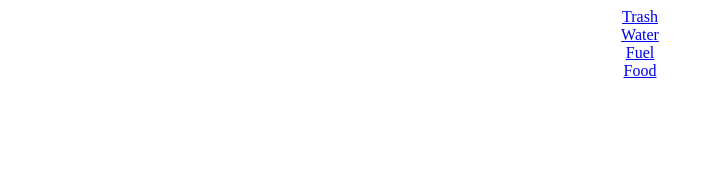
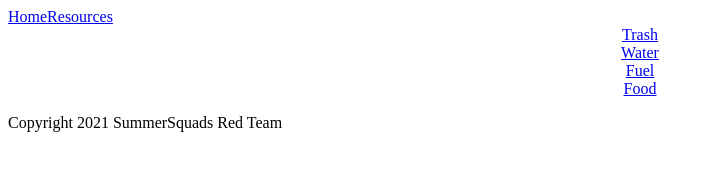
Before and after one commit to Summer-Squads-Red-Awesome/SS-Project, a Gatsby site: page / in a window 1280 px wide. Shown: the whole page, without its empty margins (0-714 px from the left). Built offline with nearby package versions, Linux system fonts and the light colour scheme; Gatsby itself is replaced by a stand-in of ours.

Commit message:
added navbar, layout, footer

```diff
--- /dev/null
+++ b/src/components/Layout.js
@@ -0,0 +1,16 @@
+import React from "react";
+import Navbar from "./Navbar";
+
+export default function Layout({ children }) {
+  return (
+    <div className="layout">
+      <Navbar />
+      <div className="content">
+        { children }
+      </div>
+      <footer>
+        <p>Copyright 2021 SummerSquads Red Team</p>
+      </footer>
+    </div>
+  )
+}
--- /dev/null
+++ b/src/components/Navbar.js
@@ -0,0 +1,13 @@
+import { Link } from "gatsby";
+import React from "react";
+
+export default function Navbar() {
+  return (
+    <nav>
+      <div className="nav-links">
+        <Link to="/">Home</Link>
+        <Link to="/resources">Resources</Link>
+      </div>
+    </nav>
+  )
+}
--- a/src/pages/index.js
+++ b/src/pages/index.js
@@ -1,9 +1,11 @@
 import React from "react";
 import { Link } from "gatsby";
+import Layout from "../components/Layout";
 import * as styles from "../styles/global.css";
 
 export default function Home() {
   return (
+    <Layout>
       <div className="homescreen">
         <div className="link-container">
           <Link classname="home-link" to="/trash">
@@ -26,5 +28,6 @@
           </Link>
         </div>
       </div>
+    </Layout>
   )
 }
```
Lines whose indentation alone changed are shown as unchanged.
